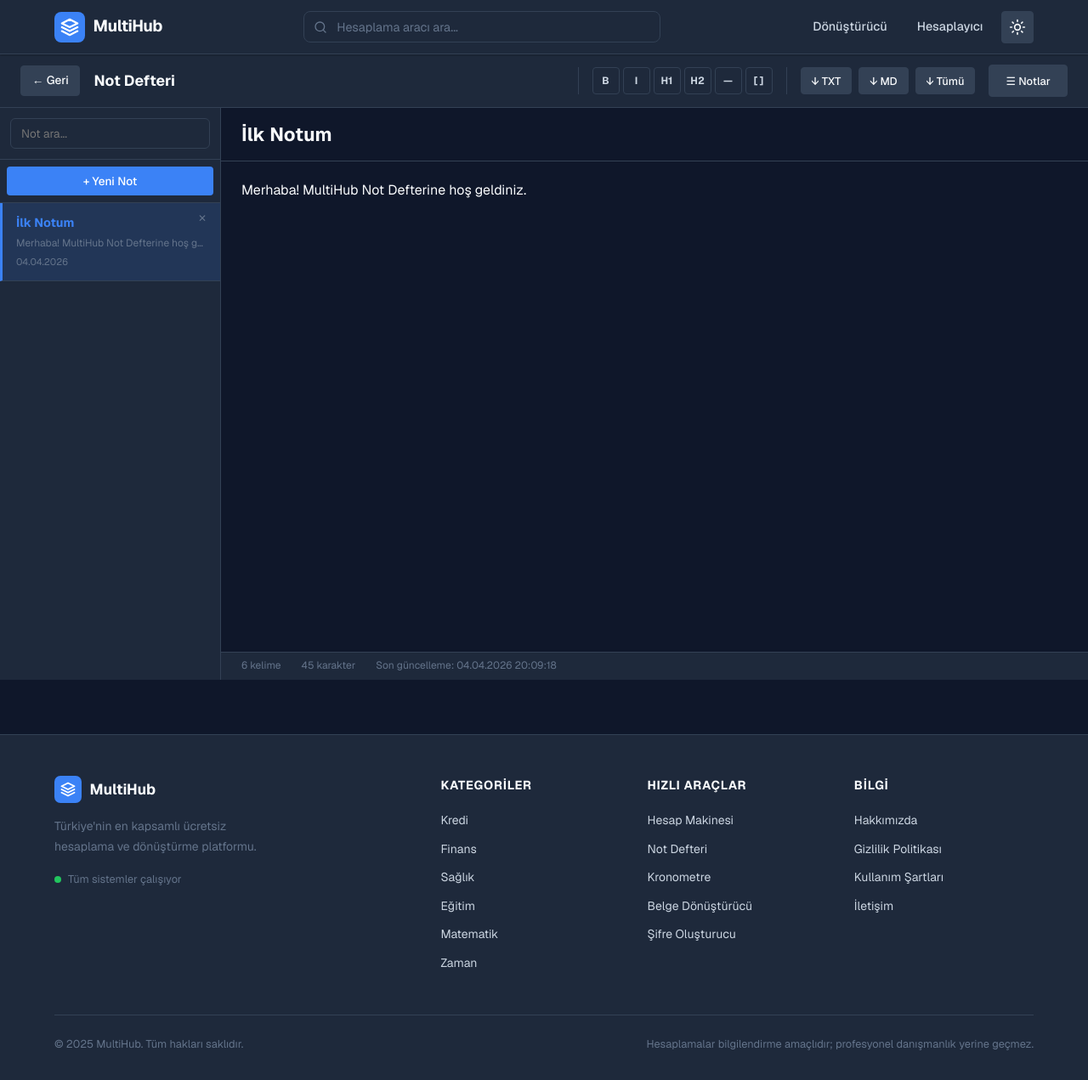
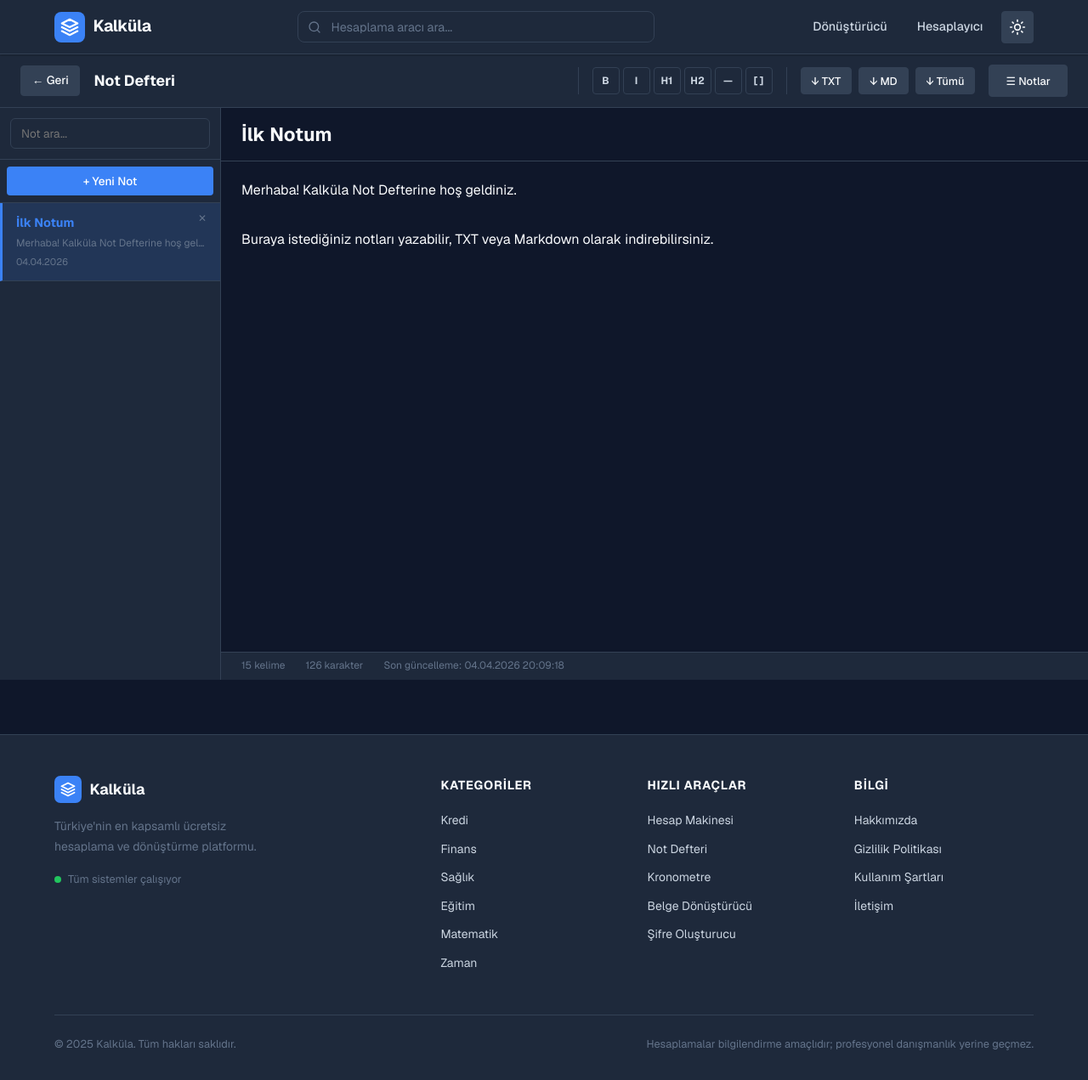
Before and after one commit to Mefeuzunn/kalkula.com, a Next.js app: page /notepad in a window 1280 px wide. Shown: the whole page at 85% size. Built offline with nearby package versions, Linux system fonts and the light colour scheme.

Commit message:
brand: MultiHub → Kalküla - tüm marka güncellemeleri ve SEO meta tagları

```diff
--- a/src/app/layout.tsx
+++ b/src/app/layout.tsx
@@ -16,8 +16,15 @@
 });
 
 export const metadata: Metadata = {
-  title: "Multi-Tool Hub | Her Şey Tek Bir Yerde",
-  description: "Hesap makinesi, not defteri, sayaçlar, takvim ve dönüştürücüler gibi binlerce özelliğin bir arada olduğu premium bir internet sitesi.",
+  title: "Kalküla | Türkiye'nin En Kapsamlı Hesaplama Platformu",
+  description: "Kalküla ile finans, eğitim, sağlık, vergi ve daha fazlasını kapsayan 60+ ücretsiz hesaplama aracı, not defteri, takvim ve belge dönüştürücü tek platformda.",
+  keywords: "hesaplama, hesap makinesi, kredi hesaplama, vergi hesaplama, kalküla",
+  openGraph: {
+    title: "Kalküla | Türkiye'nin En Kapsamlı Hesaplama Platformu",
+    description: "60+ ücretsiz hesaplama aracı tek platformda.",
+    locale: "tr_TR",
+    type: "website",
+  },
 };
 
 export default function RootLayout({
--- a/src/app/notepad/page.tsx
+++ b/src/app/notepad/page.tsx
@@ -11,7 +11,7 @@
   updatedAt: number;
 };
 
-const STORAGE_KEY = "multihub_notes_v2";
+const STORAGE_KEY = "kalkula_notes_v2";
 const generateId = () => `note_${Date.now()}_${Math.random().toString(36).slice(2, 7)}`;
 
 export default function Notepad() {
@@ -32,7 +32,7 @@
       if (parsed.length > 0) setActiveId(parsed[0].id);
     } else {
       // Default first note
-      const first: Note = { id: generateId(), title: "İlk Notum", content: "Merhaba! MultiHub Not Defterine hoş geldiniz.", createdAt: Date.now(), updatedAt: Date.now() };
+      const first: Note = { id: generateId(), title: "İlk Notum", content: "Merhaba! Kalküla Not Defterine hoş geldiniz.\n\nBuraya istediğiniz notları yazabilir, TXT veya Markdown olarak indirebilirsiniz.", createdAt: Date.now(), updatedAt: Date.now() };
       setNotes([first]);
       setActiveId(first.id);
     }
@@ -98,7 +98,7 @@
     const url = URL.createObjectURL(blob);
     const a = document.createElement("a");
     a.href = url;
-    a.download = "multihub_notlar.txt";
+    a.download = "kalkula_notlar.txt";
     a.click();
     URL.revokeObjectURL(url);
   };
--- a/src/components/Footer.tsx
+++ b/src/components/Footer.tsx
@@ -19,7 +19,7 @@
                   <path d="M12 2L2 7l10 5 10-5-10-5zM2 17l10 5 10-5M2 12l10 5 10-5"/>
                 </svg>
               </div>
-              <span style={{ fontWeight: 700, fontSize: "1.1rem", color: "var(--text-primary)" }}>MultiHub</span>
+              <span style={{ fontWeight: 700, fontSize: "1.1rem", color: "var(--text-primary)" }}>Kalküla</span>
             </div>
             <p style={{ color: "var(--text-muted)", fontSize: "0.875rem", lineHeight: 1.7, maxWidth: "240px" }}>
               Türkiye&apos;nin en kapsamlı ücretsiz hesaplama ve dönüştürme platformu.
@@ -75,7 +75,7 @@
 
         <div style={{ borderTop: "1px solid var(--border)", paddingTop: "1.5rem", marginTop: "2rem", display: "flex", alignItems: "center", justifyContent: "space-between", flexWrap: "wrap", gap: "1rem" }}>
           <p style={{ color: "var(--text-muted)", fontSize: "0.8rem" }}>
-            © 2025 MultiHub. Tüm hakları saklıdır.
+            © 2025 Kalküla. Tüm hakları saklıdır.
           </p>
           <p style={{ color: "var(--text-muted)", fontSize: "0.8rem" }}>
             Hesaplamalar bilgilendirme amaçlıdır; profesyonel danışmanlık yerine geçmez.
--- a/src/components/Navbar.tsx
+++ b/src/components/Navbar.tsx
@@ -55,7 +55,7 @@
               <path d="M12 2L2 7l10 5 10-5-10-5zM2 17l10 5 10-5M2 12l10 5 10-5"/>
             </svg>
           </div>
-          <span className={styles.logoText}>MultiHub</span>
+          <span className={styles.logoText}>Kalküla</span>
         </Link>
 
         {/* Desktop search */}
```
Also changed, not shown: src/app/calendar/page.tsx (+5 -5 lines).
